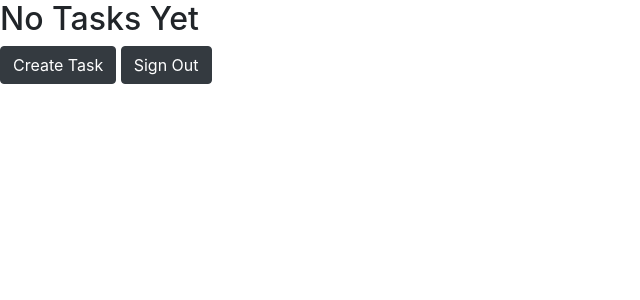
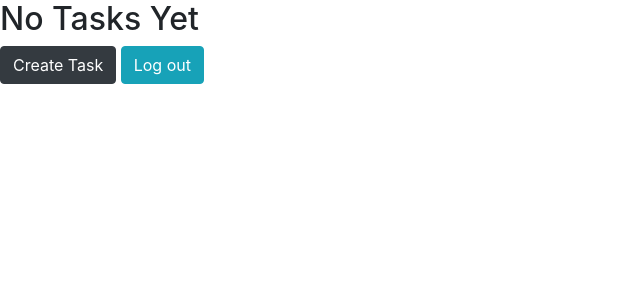
Before and after one commit to aivan6842/TaskTimeTracker, a Django app: page /viewTasks/13/ in a window 1280 px wide. Shown: the top 300 px of the page, without its empty margins (0-640 px from the left). Run offline with Django 3.2, Linux system fonts and the light colour scheme; data comes from the database, SQL or seed files in the repository; both versions use the stored data as it was after the commit; some libraries are stand-ins or nearby versions.

Commit message:
changed color wqhen ssrtarter ,adfnsdkfhtwltgwe, gf

```diff
--- a/templates/viewTasks.html
+++ b/templates/viewTasks.html
@@ -49,7 +49,9 @@
 
     <form  method="post"> {% csrf_token %}
        <button class="btn btn-dark" type="submit" name="createTask" formmethod='post' value='True'>Create Task</button>
-	   <button class="btn btn-dark" type="submit" name="signOut" formmethod='post' value='True'>Sign Out</button>
+	   <button class="btn btn-info btn-xs" type="submit" name="signOut" formmethod='post' value='True'>
+          <span class="glyphicon glyphicon-trash"></span> Log out
+       </button>
     </form>
 </div>
 
```
Also changed, not shown: db.sqlite3.
